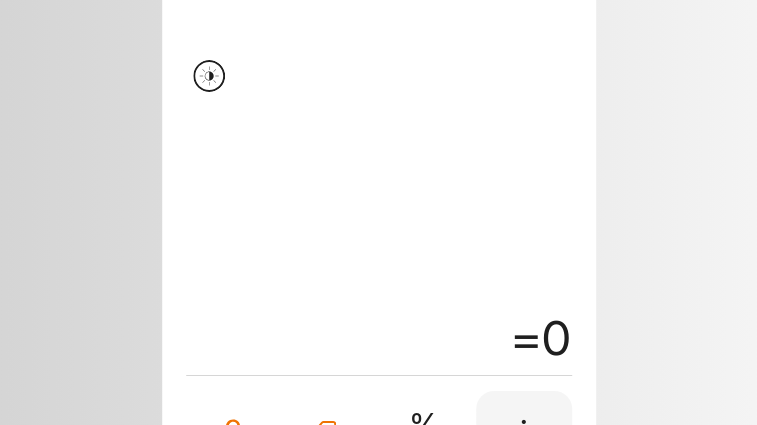
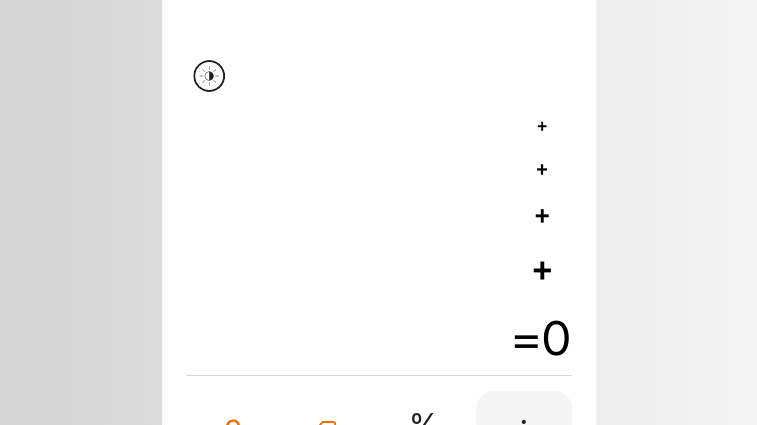
Before and after one commit to mateusfaustino/my-calculator, a React (Create React App) app: page / in a window 1280 px wide. Shown: the top 425 px of the page, without its empty margins (261-1018 px from the left). Built offline with nearby package versions, Linux system fonts and the light colour scheme.

Commit message:
dark theme clean code

```diff
--- a/src/components/Display.jsx
+++ b/src/components/Display.jsx
@@ -1,4 +1,26 @@
 import React from 'react'
 import './Display.css'
-export default props =>
-    <div className="display">={props.value}</div>
+export default props =>{
+
+    const listOfOperations = props.list
+    const lastItemOfArray= listOfOperations.length-1
+
+    const lastOperation1 = listOfOperations[lastItemOfArray].firstValue + '+' + listOfOperations[lastItemOfArray].secondValue
+    const lastResult1 = listOfOperations[lastItemOfArray].result
+    const lastOperation2 = listOfOperations[lastItemOfArray-1].firstValue + '+' + listOfOperations[lastItemOfArray-1].secondValue
+
+    const lastOperation3 = listOfOperations[lastItemOfArray-2].firstValue + '+' + listOfOperations[lastItemOfArray-2].secondValue
+
+    const lastOperation4 = listOfOperations[lastItemOfArray-3].firstValue + '+' + listOfOperations[lastItemOfArray-3].secondValue
+    console.log("list", listOfOperations)
+
+    return(
+        <div className="display-container">
+            <h4>{lastOperation4}</h4>
+            <h3>{lastOperation3}</h3>
+            <h2>{lastOperation2}</h2>
+            <h1>{lastOperation1}</h1>
+            <div className="display">={props.value}</div>
+        </div>
+    )
+}
--- a/src/main/Calculator.jsx
+++ b/src/main/Calculator.jsx
@@ -15,7 +15,14 @@ const initialState = {
     operation:null,
     values:[0,0],
     currentValue:0,
-    darkTheme:false
+    darkTheme:false,
+    history:[
+        {firstValue:'', secondValue:'', operation:'', result:''},
+        {firstValue:'', secondValue:'', operation:'', result:''},
+        {firstValue:'', secondValue:'', operation:'', result:''},
+        {firstValue:'', secondValue:'', operation:'', result:''}
+    ]
+
 }
 function convertValueToString (valueForBeConvertedToString) {
         const convertedValue = String(valueForBeConvertedToString)
@@ -47,46 +54,71 @@ export default class Calculator extends Component{
     }
     clearAllMemory(){
         const currentDarkTheme = this.state.darkTheme
+        const currentHistory = this.state.history
         this.setState({...initialState})
-        this.setState({darkTheme:currentDarkTheme})
+        this.setState({darkTheme:currentDarkTheme,history:currentHistory})
     }
-    setOparation(operation){
+    saveOperationInHistory(currentCalculus){
+       const currentHistory = [...this.state.history]
+    }
+    calculateValues(values,currentOperation){
+        if (currentOperation==='+'){
+            values[0]= values[0]+values[1]
+        }else if(currentOperation==='-'){
+            values[0]= values[0]-values[1]
+        }else if(currentOperation=='*'){
+            values[0]= values[0]*values[1]
+        }else if(currentOperation=='/'){
+            values[0]= values[0]/values[1]
+        }
+
+        values[1]=0
+        return values[0]
+    }
+    pressEqual(){
+        if (this.state.currentValue===0){
+            return
+        }else {
+            const currentOperation = this.state.operation
+            this.pressOperation(currentOperation)
+            this.setState({
+                operation: null,
+                currentValue:0,
+                clearDisplay:false,
+            })
+        }
+    }
+    pressOperation(operation){
         if (operation=='÷'||operation=='×'){
             operation = operation=='÷'? '/':'*'
         }
         if (this.state.currentValue===0){
             this.setState({operation, currentValue: 1,clearDisplay:true})
         }else{
-            const wasEqualsPressed = operation==='='
+
             const currentOperation = this.state.operation
             const values = [...this.state.values]
+            const currentCalculus={firstValue:values[0], secondValue:values[1], operation:currentOperation, result:''}
+            const currentListOfHistories = this.state.history
+            values[0] = this.calculateValues(values,currentOperation)
 
-            if (currentOperation==='+'){
-                values[0]= values[0]+values[1]
-            }else if(currentOperation==='-'){
-                values[0]= values[0]-values[1]
-            }else if(currentOperation=='*'){
-                values[0]= values[0]*values[1]
-            }else if(currentOperation=='/'){
-                values[0]= values[0]/values[1]
-            }
-
-            values[1]=0
+            currentCalculus.result= values[0]
+            currentListOfHistories.push(currentCalculus)
 
             this.setState({
                 displayValue:values[0],
-                operation: wasEqualsPressed ? null : operation,
-                currentOperation: wasEqualsPressed ? 0:1,
-                clearDisplay:!wasEqualsPressed,
-                values
+                operation: operation,
+                currentOperation:1,
+                clearDisplay:true,
+                values,
+                history:currentListOfHistories
             })
+
         }
     }
 
     addDigitOnDisplay(pressedDigit){
-        console.log(pressedDigit)
-        const Theme = this.state.darkTheme? 'Dark':'Light'
-        console.log("Theme: ", Theme)
+
         if(pressedDigit==='.' && this.state.displayValue.includes('.')){
             return
         }
@@ -104,16 +136,13 @@ export default class Calculator extends Component{
 
             if(pressedDigit!=='.'){
                 const i = this.state.currentValue
-                console.log("i: ",this.state.currentValue)
                 const newValue = parseFloat(displayValue)
-                const values = [...this.state.values]//operands
+                const values = [...this.state.values]
                 values[i] = newValue
-                this.setState({values})//operands
-                console.log("values: ",values)
+                this.setState({values})
             }
         }
     }
-
     deleteDigit(){
         if (this.state.displayValue.length==1 && this.state.currentValue==1 ){
             this.clearSecondValueMemory()
@@ -122,22 +151,18 @@ export default class Calculator extends Component{
                 this.clearAllMemory()
                 return
         }else{
-            console.log("Digito deletado")
             const currentDisplayValue = this.state.displayValue
             const truncatedString = truncateString(currentDisplayValue,currentDisplayValue.length-1)
             this.setState({displayValue:truncatedString})
             const i = this.state.currentValue
             const newValue = parseFloat(truncatedString)
-            console.log("new Value: ",newValue)
             const values = [...this.state.values]
             values[i] = newValue
             this.setState({values})
-            console.log("new value: ",values[i])
-            console.log("Truncated Value: ",truncatedString)
         }
     }
     render(){
-        const setOparation = operation => this.setOparation(operation)
+        const pressOperation = operation => this.pressOperation(operation)
         const addDigitOnDisplay = pressedDigit => this.addDigitOnDisplay(pressedDigit)
         const calculatorClass = this.state.darkTheme? 'calculator darkTheme':'calculator lightTheme '
         const themeIcon = this.state.darkTheme? darkThemeIcon : lightThemeIcon
@@ -146,12 +171,14 @@ export default class Calculator extends Component{
         const deleteIconImage = <img  src={deleteIconLink} className="theme-icon"/>
         const cIconImage = <img  src={cIconLink} className="theme-icon"/>
 
+
+
         return(
             <div className={calculatorClass}>
                 <div className="themeButton">
                     <img onClick={()=>this.setTheme()} src={themeIcon} className="theme-icon" alt="icon" />
                 </div>
-                <Display value={this.state.displayValue}/>
+                <Display value={this.state.displayValue} list={this.state.history} />
                 <div className="key-board">
                     <div className="numbers-column">
                         <Button buttonClass="orange-label" click={()=>this.clearAllMemory()} label={cIconImage} />
@@ -174,11 +201,11 @@ export default class Calculator extends Component{
                         <Button buttonClass="number" label="." click={addDigitOnDisplay} />
                     </div>
                     <div className="numbers-column " id="operation-buttons-column">
-                        <Button buttonClass="operation" label="÷" click={setOparation} />
-                        <Button buttonClass="operation" label="×" click={setOparation}/>
-                        <Button buttonClass="operation" label="-" click={setOparation}/>
-                        <Button buttonClass="operation" label="+" click={setOparation}/>
-                        <Button buttonClass="equal" label="=" click={setOparation} />
+                        <Button buttonClass="operation" label="÷" click={pressOperation} />
+                        <Button buttonClass="operation" label="×" click={pressOperation}/>
+                        <Button buttonClass="operation" label="-" click={pressOperation}/>
+                        <Button buttonClass="operation" label="+" click={pressOperation}/>
+                        <Button buttonClass="equal" label="=" click={()=>this.pressEqual()} />
                     </div>
                 </div>
             </div>
```
